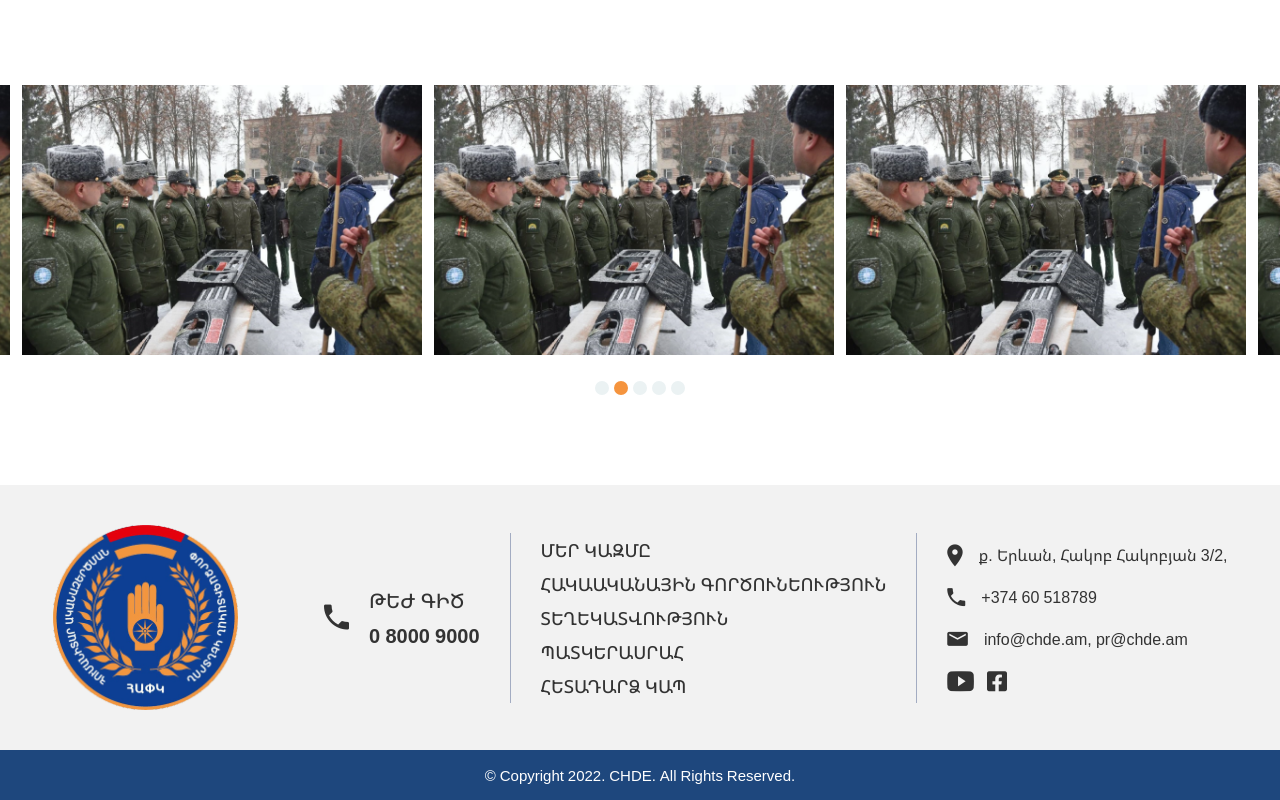
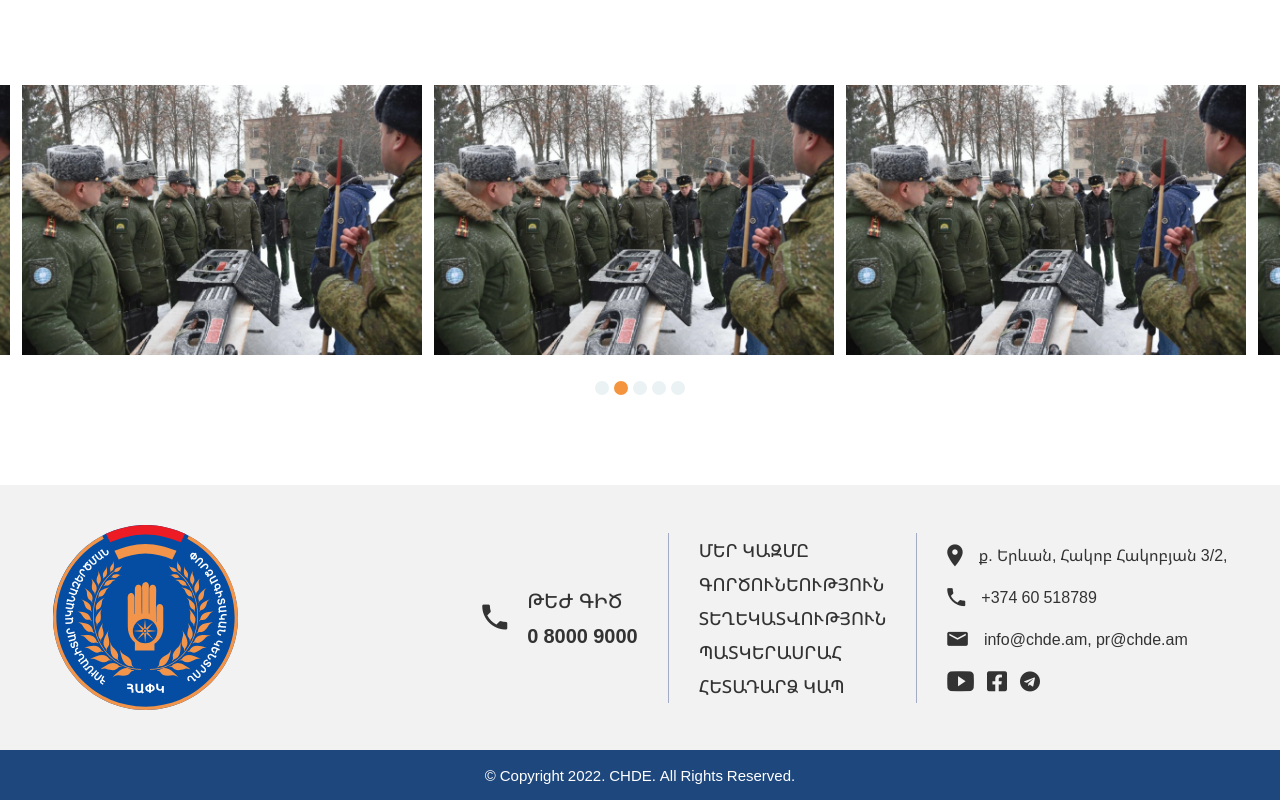
Before and after one commit to Narek700/poak, a website: page operation-departament.html in a window 1280 px wide. Shown: the part 1801-2601 px from the top of the page. Drawn offline with Linux system fonts and the light colour scheme; files whose address does not match are found by name.

Commit message:
changes 3

```diff
--- a/operation-departament.html
+++ b/operation-departament.html
@@ -255,8 +255,8 @@
 <footer class="footer">
     <div class="container">
         <div class="d-flex align-items-center justify-content-between">
-            <a href="" class="logo d-none d-lg-inline-block">
-                <img src="assets/img/logo_Arm.png" alt="logo">
+            <a href="/" class="logo d-none d-lg-inline-block">
+                <img src="assets/img/logo_ARM.svg" alt="logo">
             </a>
 
             <div class="footer-items d-block d-lg-flex">
@@ -273,7 +273,7 @@
                 <div class="item">
                     <div class="links">
                         <a href="" target="_blank">ՄԵՐ ԿԱԶՄԸ</a>
-                        <a href="" target="_blank">ՀԱԿԱԱԿԱՆԱՅԻՆ ԳՈՐԾՈՒՆԵՈՒԹՅՈՒՆ</a>
+                        <a href="" target="_blank">ԳՈՐԾՈՒՆԵՈՒԹՅՈՒՆ</a>
                         <a href="" target="_blank">ՏԵՂԵԿԱՏՎՈՒԹՅՈՒՆ</a>
                         <a href="" target="_blank">ՊԱՏԿԵՐԱՍՐԱՀ</a>
                         <a href="" target="_blank">ՀԵՏԱԴԱՐՁ ԿԱՊ</a>
@@ -297,6 +297,7 @@
                         <div class="soc">
                             <a href="" class="icon-youtube" target="_blank"></a>
                             <a href="" class="icon-fb" target="_blank"></a>
+                            <a href="" class="icon-telegram" target="_blank"></a>
                         </div>
                     </div>
                 </div>
```
Also changed, not shown: about-us.html (+4 -3 lines), contact-us.html (+4 -3 lines), gallery.html (+4 -3 lines), legal-acts.html (+4 -3 lines), media-about-us.html (+4 -3 lines), member.html (+4 -3 lines), news-detail.html (+4 -3 lines), news.html (+4 -3 lines), not-technical-research.html (+4 -3 lines), our-composition.html (+4 -3 lines), our-history.html (+4 -3 lines), procurement-process.html (+4 -4 lines), vacancies-main.html (+4 -3 lines), vacancies.html (+4 -3 lines).
